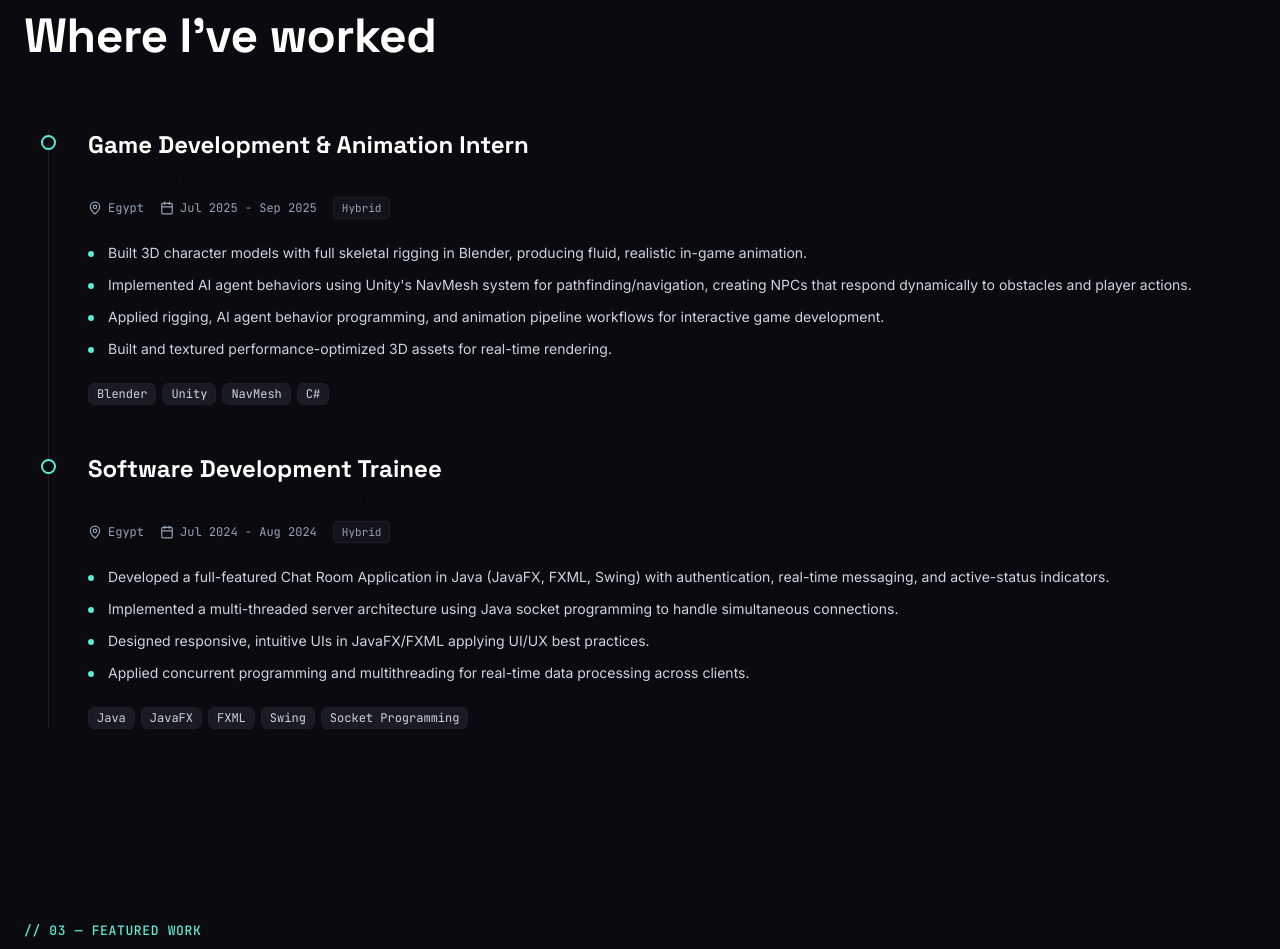
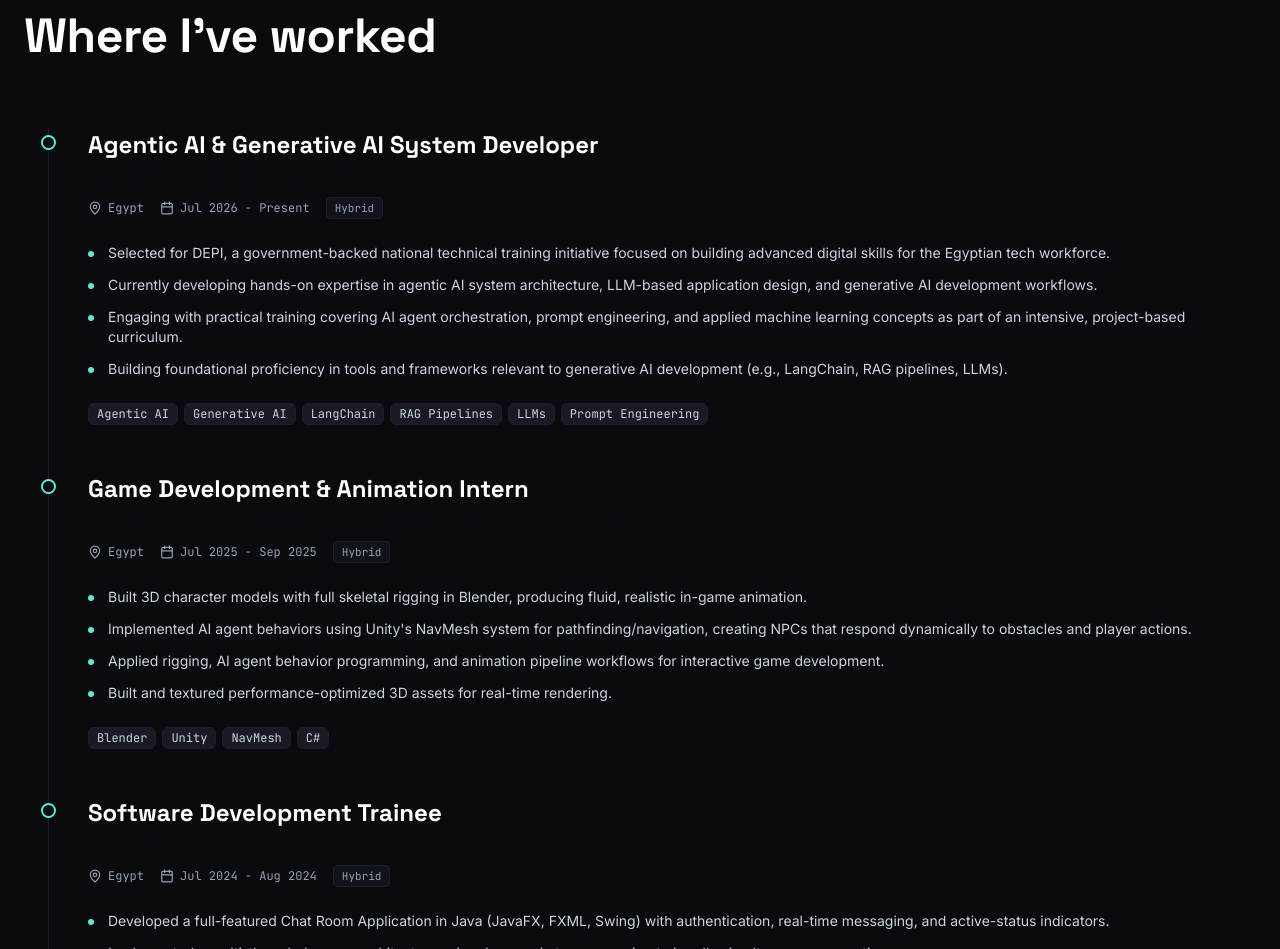
Before and after one commit to Mohamedislam42/Portfolio, a Next.js app: page / in a window 1280 px wide. Shown: the part 1880-2829 px from the top of the page. Built offline with nearby package versions, Linux system fonts and the light colour scheme; no server answers.

Commit message:
feat(experience): add DEPI Agentic AI & Generative AI Developer role

```diff
--- a/data/experience.ts
+++ b/data/experience.ts
@@ -21,6 +21,22 @@ export interface Education {
 }
 
 export const experiences: Experience[] = [
+  {
+    id: 'depi',
+    role: 'Agentic AI & Generative AI System Developer',
+    company: 'Digital Egypt Pioneers Initiative (DEPI)',
+    location: 'Egypt',
+    mode: 'Hybrid',
+    startDate: 'Jul 2026',
+    endDate: 'Present',
+    bullets: [
+      'Selected for DEPI, a government-backed national technical training initiative focused on building advanced digital skills for the Egyptian tech workforce.',
+      'Currently developing hands-on expertise in agentic AI system architecture, LLM-based application design, and generative AI development workflows.',
+      'Engaging with practical training covering AI agent orchestration, prompt engineering, and applied machine learning concepts as part of an intensive, project-based curriculum.',
+      'Building foundational proficiency in tools and frameworks relevant to generative AI development (e.g., LangChain, RAG pipelines, LLMs).',
+    ],
+    techStack: ['Agentic AI', 'Generative AI', 'LangChain', 'RAG Pipelines', 'LLMs', 'Prompt Engineering'],
+  },
   {
     id: 'srta-city',
     role: 'Game Development & Animation Intern',
```
